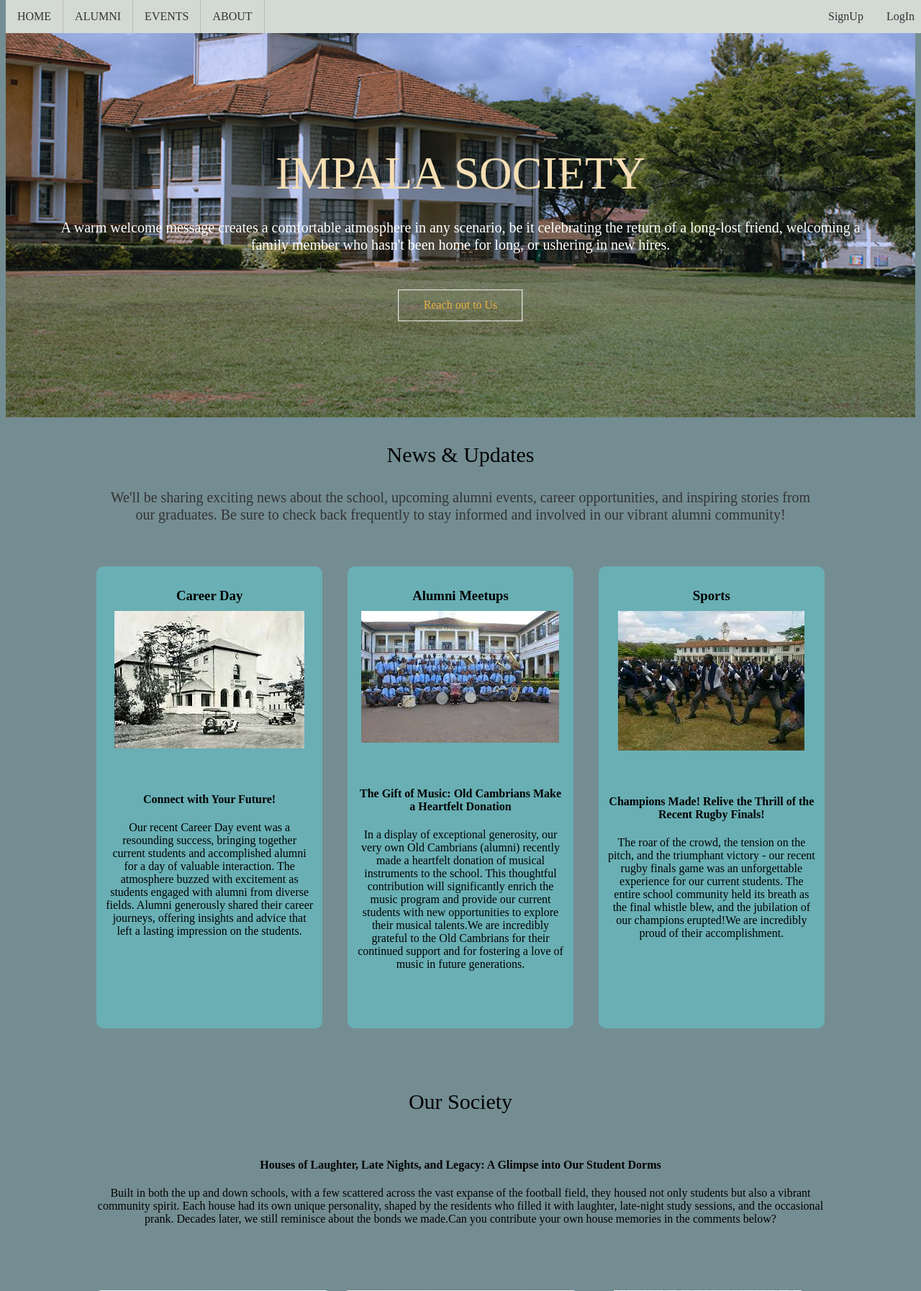
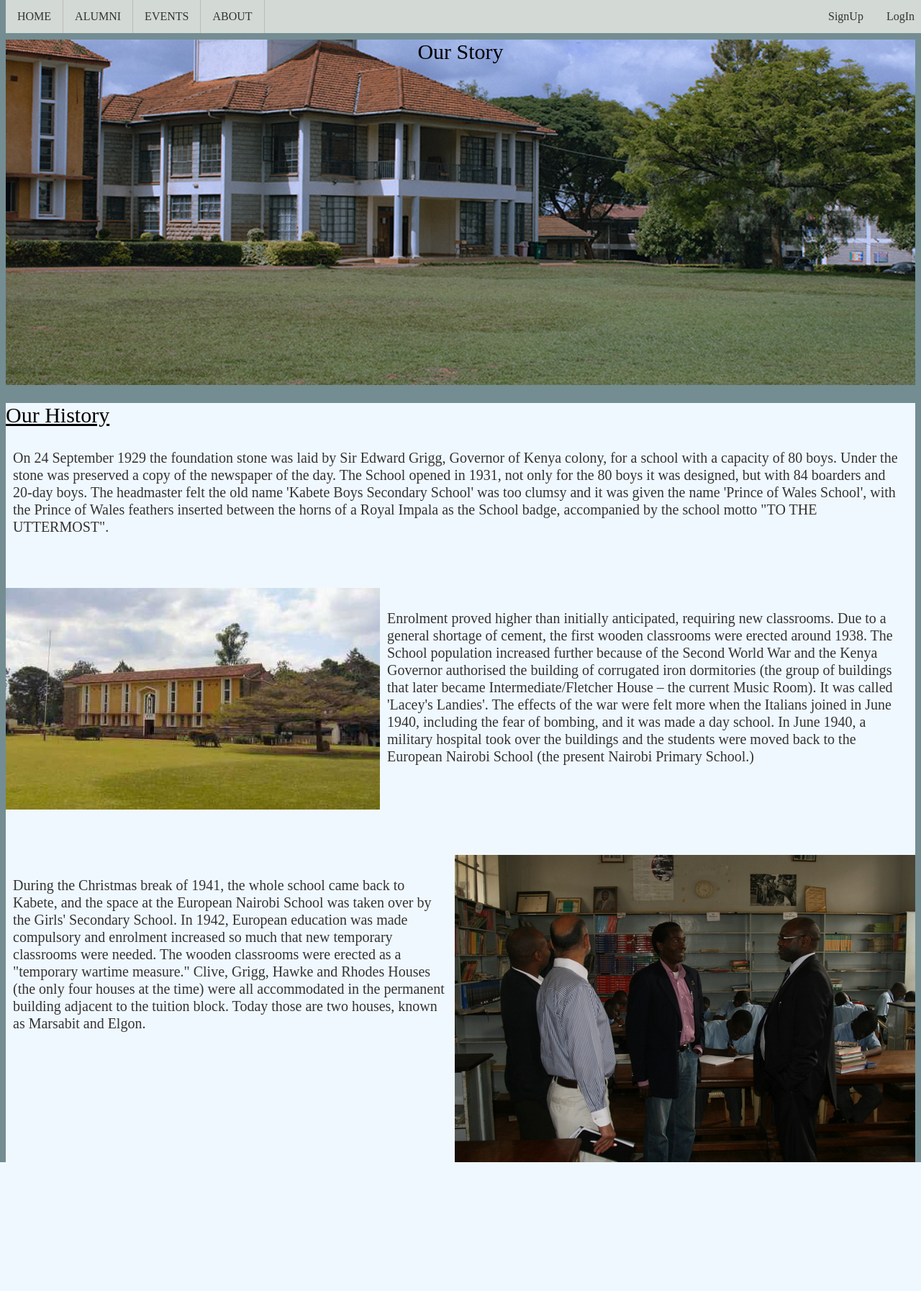
Before and after one commit to V11an/Impala, a Flask app: page /about in a window 1280 px wide. Shown: the top 1794 px of the page at 72% size. After the commit the page ends 1615 px from the top, so only its background shows below. Run offline with Flask 3, Linux system fonts and the light colour scheme.

Commit message:
about page

```diff
--- a/app.py
+++ b/app.py
@@ -178,6 +178,10 @@ def logout():
     session.clear()
     return redirect("/")
 
+@app.route("/about")
+def about():
+    return render_template('about.html')
+
 @app.errorhandler(404)
 def page_not_found(error):
     return render_template('index.html')
--- a/static/css/main.css
+++ b/static/css/main.css
@@ -14,7 +14,7 @@ body {
     width: 100%;
 }
 .container{
-    margin-top: 50px;
+    margin-top: 0px;
 }
 .dropdown{
     background-color: white;
@@ -328,6 +328,43 @@ h3{
 
 /* alumini */
 
+.ABT{
+    background-image:url('/static/images/library.jpg');
+    width: 100%;
+    min-height: 60vh;
+    position: relative;
+    background-size: cover;
+    background-position: center;
+    margin-top: 55px;
+}
+.ABT h1{
+    size: 70px;
+    color:black;
+    text-align: center;
+    position:relative;
+    top: 50%;
+    bottom: 50%;
+}
+.HI{
+    background-color: aliceblue;
+}
+.HI h1{
+    size: 20px;
+    color: #000;
+    text-align: left;
+    text-decoration: underline;
+
+}
+.mis{
+    text-align: center;
+    color: #000000a3;
+    size: 30px;
+}
+mis.h1{
+    size: 20px;
+    font-weight: 300;
+    color: #282727;
+}
 
 /* .alumni-table{
     width: 700px;
--- /dev/null
+++ b/templates/about.html
@@ -0,0 +1,27 @@
+{% extends "layout.html" %}
+
+{% block allcontent %}
+    <section class="ABT">
+        <div class="hist">
+        <h1>Our Story</h1>
+        <a href="{{url_for('static', filename='images/library.jpg')}}" ></a>
+        <!-- <img src="{{url_for('static', filename='images/vintage.jpg')}}"> -->
+    </div>
+
+
+    </section>
+    <section class="Hi">
+        <h1>Our History</h1>
+        <p>On 24 September 1929 the foundation stone was laid by Sir Edward Grigg, Governor of Kenya colony, for a school with a capacity of 80 boys. Under the stone was preserved a copy of the newspaper of the day. The School opened in 1931, not only for the 80 boys it was designed, but with 84 boarders and 20-day boys. The headmaster felt the old name 'Kabete Boys Secondary School' was too clumsy and it was given the name 'Prince of Wales School', with the Prince of Wales feathers inserted between the horns of a Royal Impala as the School badge, accompanied by the school motto "TO THE UTTERMOST".
+        </p>
+        <div class="row">
+            <img src="{{url_for('static', filename='images/Chapel.jpg')}}">
+            <p>Enrolment proved higher than initially anticipated, requiring new classrooms. Due to a general shortage of cement, the first wooden classrooms were erected around 1938. The School population increased further because of the Second World War and the Kenya Governor authorised the building of corrugated iron dormitories (the group of buildings that later became Intermediate/Fletcher House – the current Music Room). It was called 'Lacey's Landies'. The effects of the war were felt more when the Italians joined in June 1940, including the fear of bombing, and it was made a day school. In June 1940, a military hospital took over the buildings and the students were moved back to the European Nairobi School (the present Nairobi Primary School.) </p>
+        </div>
+        <div class="row">
+            <p>During the Christmas break of 1941, the whole school came back to Kabete, and the space at the European Nairobi School was taken over by the Girls' Secondary School. In 1942, European education was made compulsory and enrolment increased so much that new temporary classrooms were needed. The wooden classrooms were erected as a "temporary wartime measure." Clive, Grigg, Hawke and Rhodes Houses (the only four houses at the time) were all accommodated in the permanent building adjacent to the tuition block. Today those are two houses, known as Marsabit and Elgon. </p>
+            <img src="{{url_for('static', filename='images/mentor.jpg')}}">
+        </div>
+    </section>
+
+{% endblock %}
--- a/templates/login.html
+++ b/templates/login.html
@@ -2,7 +2,7 @@
 
 {% block allcontent %}
     <div class="registration">
-      <h1>Login</h1>
+      <!-- <h1>Login</h1> -->
       <!-- <div class="container"> -->
       <form method="post" action="{{ url_for('login') }}">
         <div class="imgcontainer">
```
Also changed, not shown: static/images/Chapel.jpg (added), 2 other files.
